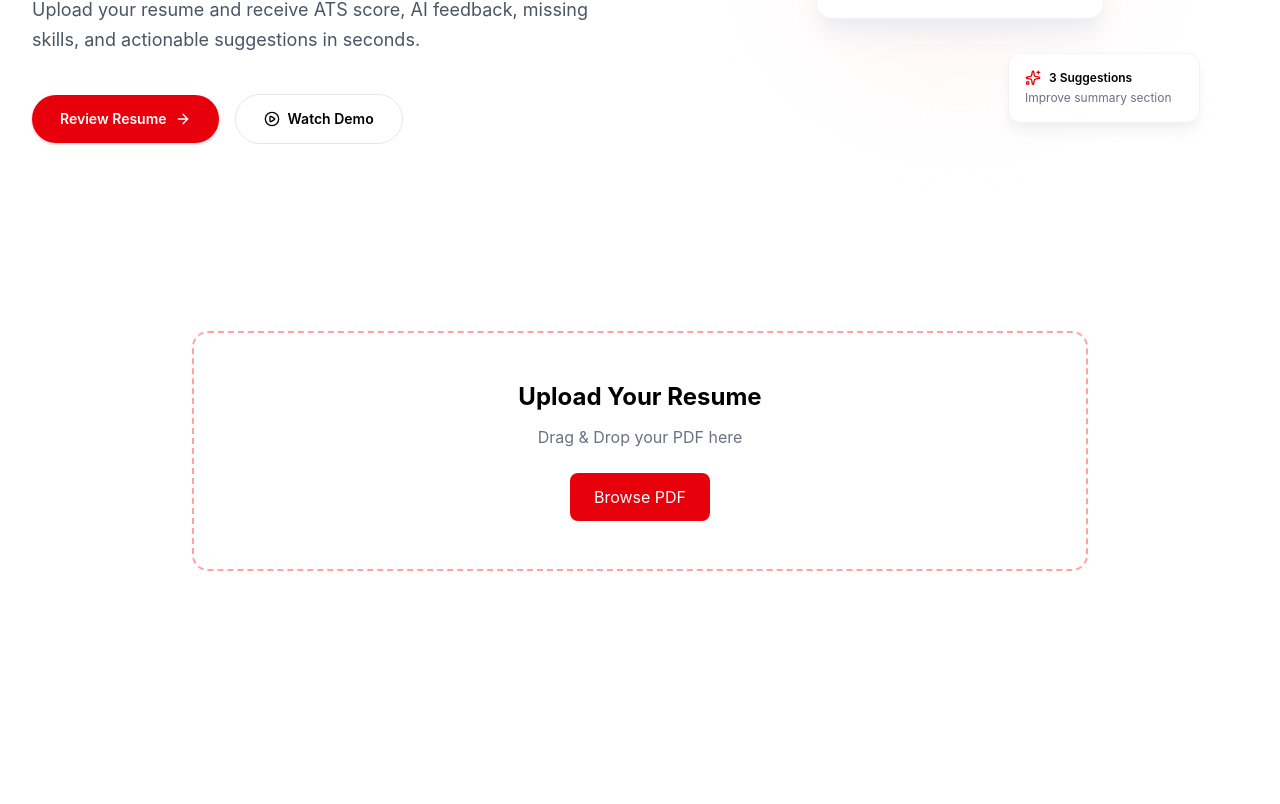
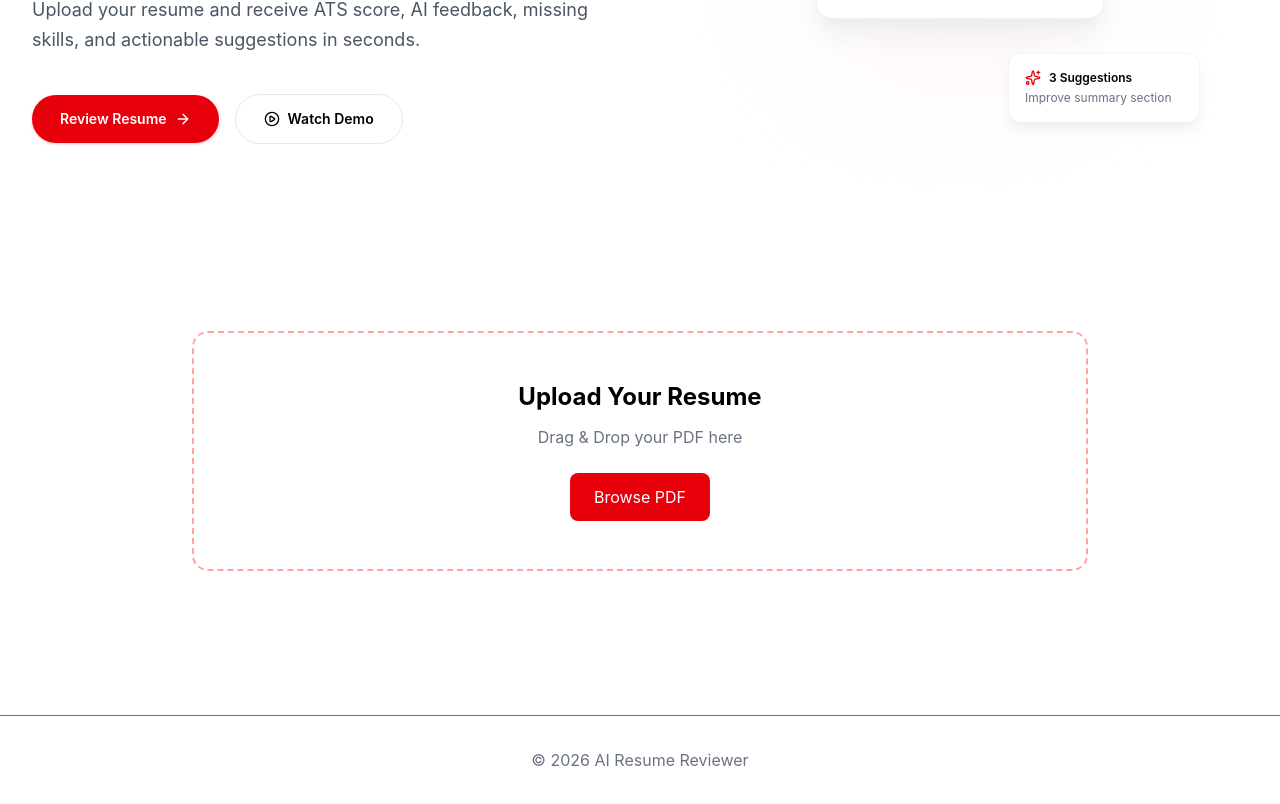
Before and after one commit to annjaliii/Resume-Reviewer, a React app in the folder frontend/: page / in a window 1280 px wide. Shown: the part 482-1286 px from the top of the page. Before the commit the page ends 1117 px from the top, so only its background shows below. Built offline with nearby package versions, Linux system fonts and the light colour scheme; the HTML template or start-up script is replaced by a standard one.

Commit message:
feat: add footer

```diff
--- /dev/null
+++ b/frontend/src/components/layout/Footer.jsx
@@ -0,0 +1,9 @@
+function Footer() {
+  return (
+    <footer className="mt-20 border-t py-8 text-center text-gray-500">
+      © 2026 AI Resume Reviewer
+    </footer>
+  );
+}
+
+export default Footer;
--- a/frontend/src/pages/Home.jsx
+++ b/frontend/src/pages/Home.jsx
@@ -1,11 +1,13 @@
 import Hero from "../components/home/Hero";
 import UploadBox from "../components/home/UploadBox";
+import Footer from "../components/layout/Footer";
 
 const Home = () => {
   return (
     <main>
       <Hero />
       <UploadBox />
+      <Footer />
     </main>
   );
 };
```
